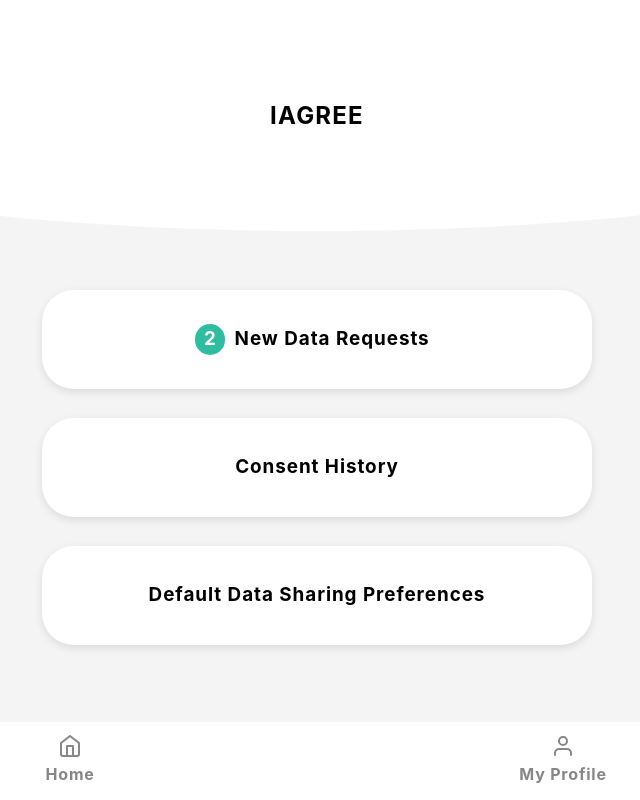
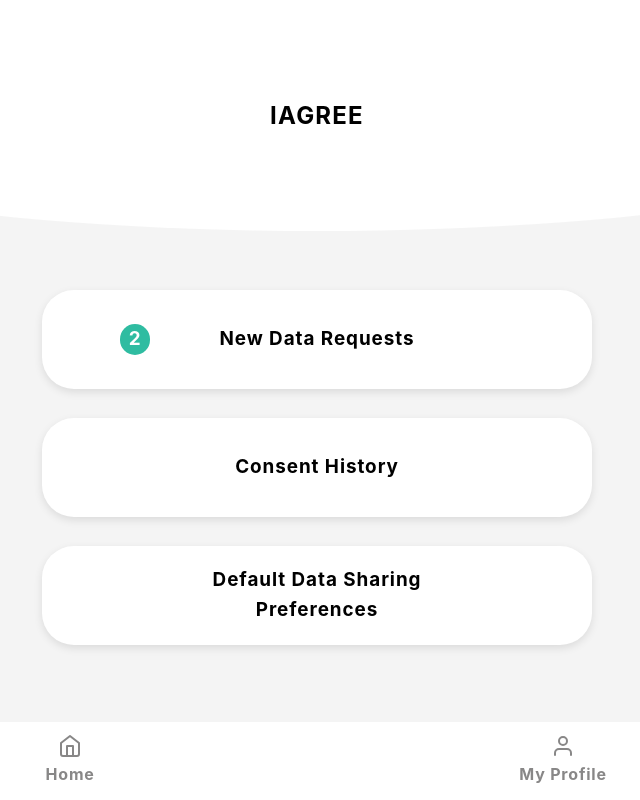
Before and after one commit to huzhx/baseline-preference, a React (Create React App) app: page / in a window 1280 px wide. Shown: the whole page, without its empty margins (323-963 px from the left). Built offline with nearby package versions, Linux system fonts and the light colour scheme.

Commit message:
adjust the HomeElement layout to use grid instead of flex

```diff
--- a/src/HomeElement.js
+++ b/src/HomeElement.js
@@ -5,10 +5,12 @@ import styles from './HomeElement.module.css';
 const HomeElement = ({ label, unreadNum = 0 }) => {
   return (
     <div className={[styles.home_element, styles.ripple].join(' ')}>
-      {unreadNum > 0 && (
+      {unreadNum > 0 ? (
         <div>
           <div className={styles.home_element__badge}>{unreadNum}</div>
         </div>
+      ) : (
+        <div></div>
       )}
       <div className={styles.home_element__label}>{label}</div>
     </div>
--- a/src/HomeElement.module.css
+++ b/src/HomeElement.module.css
@@ -1,9 +1,10 @@
 .home_element {
   align-self: center;
-  display: flex;
-  flex-direction: row;
-  justify-content: center;
+  display: grid;
+  grid-template-columns: 1fr 2fr 1fr;
+  grid-template-rows: auto;
   align-items: center;
+  justify-items: center;
   min-height: 99px;
   margin: 0.8em 0 1.8em 0;
   padding: 1.2em 2em;
```
